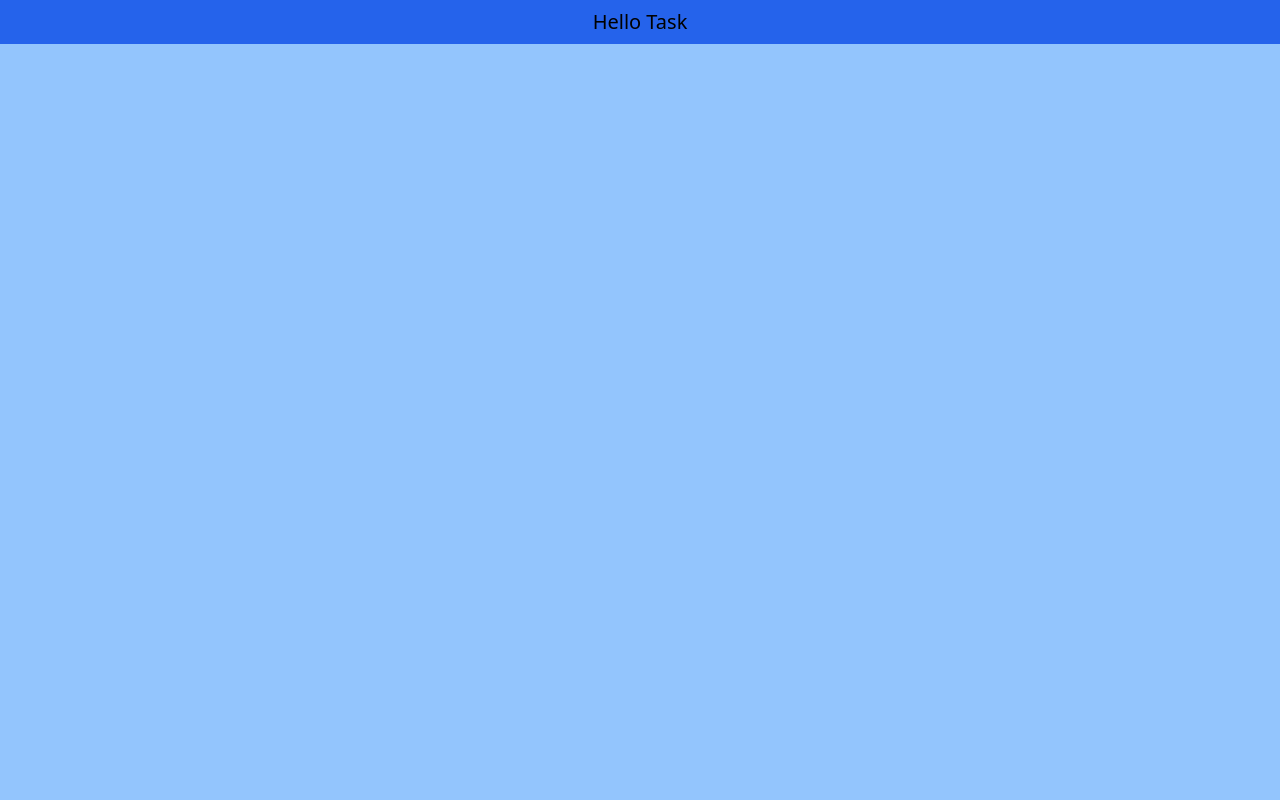
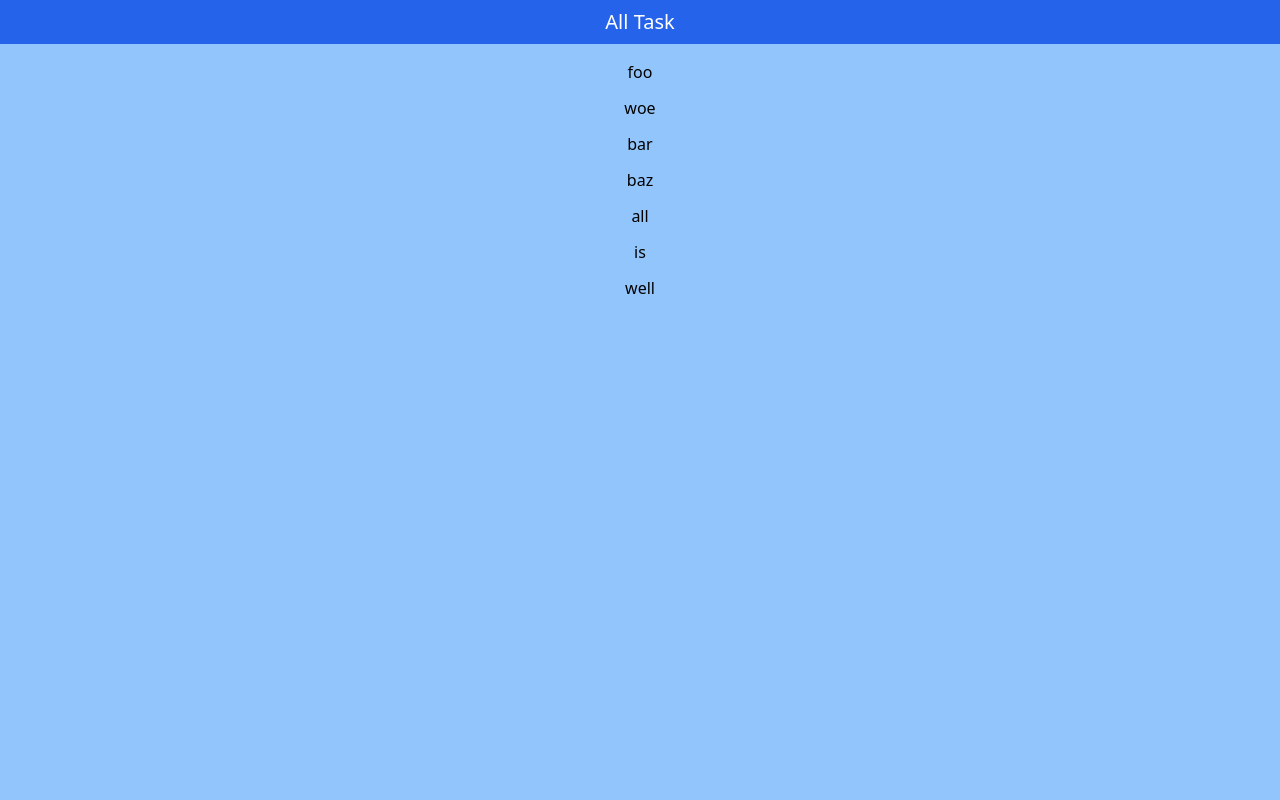
Before and after one commit to Nadim-hussen/django, a Django app: page /task/task in a window 1280 px wide. Run offline with Django 4.2, Linux system fonts and the light colour scheme; some libraries are stand-ins or nearby versions.

Commit message:
task show 🥳🥳🥳🥳🥳🥳🥳🥳🥳

```diff
--- a/task/templates/task.html
+++ b/task/templates/task.html
@@ -1,3 +1,4 @@
+{% load static %}
 <!DOCTYPE html>
 <html lang="en">
 <head>
@@ -7,10 +8,18 @@
     <title>Crud Operation</title>
 </head>
 <body>
-    <div class="w-screen min-h-screen bg-blue-300">
-        <div class="bg-blue-600 p-2 text-center font-medium capitalize text-xl">
-            <h2>hello task</h2>
+    <div class="w-screen min-h-screen bg-blue-300 text-center">
+        <div class="bg-blue-600 p-2 text-center font-medium capitalize text-xl text-white">
+            <h2>All Task</h2>
         </div>
+        <ul class="w-screen flex justify-center align-center flex-col gap-y-3 mt-4">
+            {% for task in tasks %}
+            <li>
+
+                {{task}}
+            </li>
+            {% endfor %}
+        </ul>
     </div>
     <script src="https://cdn.tailwindcss.com"></script>
 </body>
--- a/task/views.py
+++ b/task/views.py
@@ -2,5 +2,8 @@ from django.shortcuts import render
 from django.http import HttpResponse
 # Create your views here.
 
+tasks = ['foo','woe','bar','baz','all','is','well']
 def index(request):
-    return render(request, "task.html")
+    return render(request, "task.html",{
+        'tasks':tasks
+    })
```
